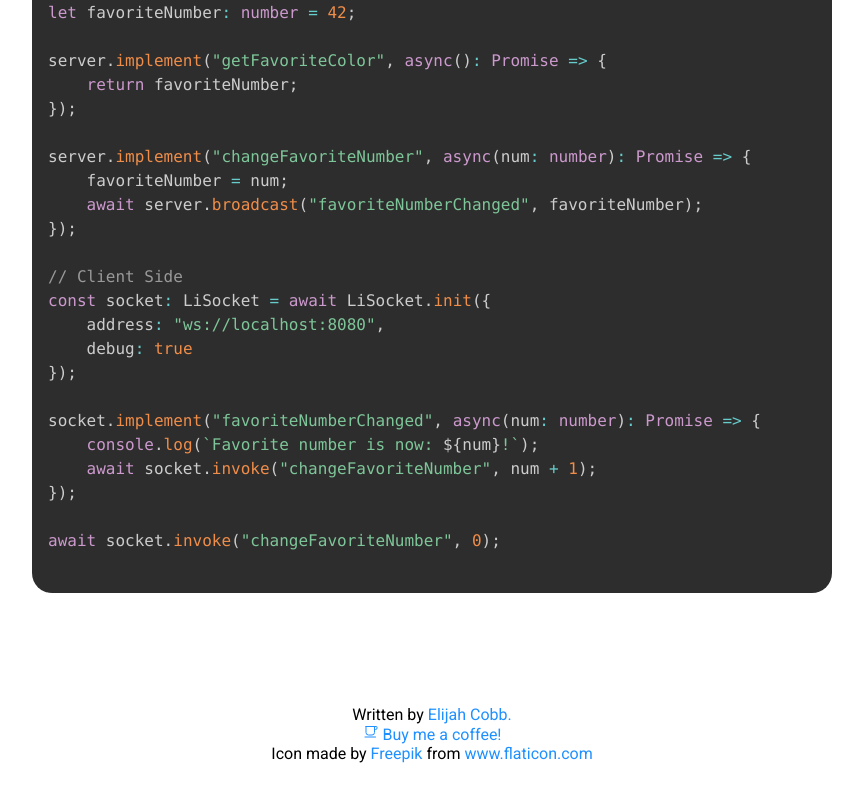
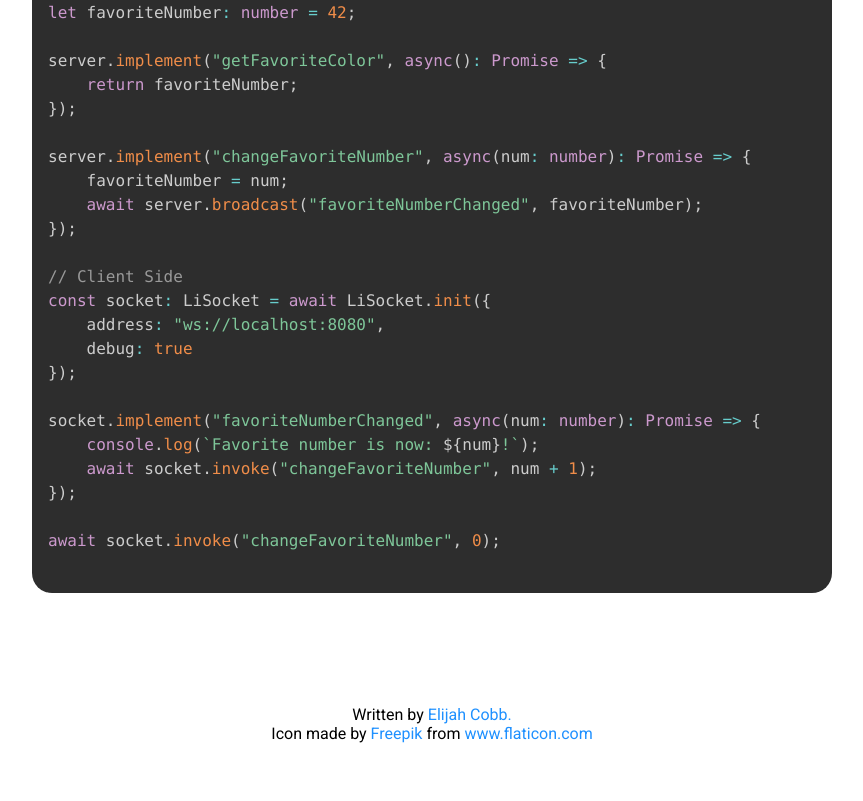
Before and after one commit to element-ts/element-ts.com, a plain HTML site: page index.html in a window 1280 px wide. Shown: the part 4941-5742 px from the top of the page, without its empty margins (208-1071 px from the left). Drawn offline with nearby package versions, Linux system fonts and the light colour scheme; some packages are replaced by stand-ins of ours; a script that the page names is missing.

Commit message:
buy me a coffee widget

```diff
--- a/index.html
+++ b/index.html
@@ -6,6 +6,7 @@
 	<link href="./css/index.css" rel="stylesheet"/>
 	<link href="./css/prism.css" rel="stylesheet"/>
 	<meta name="viewport" content="width=device-width, initial-scale=1.0">
+	<script data-name="BMC-Widget" src="https://cdnjs.buymeacoffee.com/1.0.0/widget.prod.min.js" data-id="elijahjcobb" data-description="Support me on Buy me a coffee!" data-message="Hello! Wanna buy my next coffee?" data-color="#5F7FFF" data-position="right" data-x_margin="32" data-y_margin="32"></script>
 </head>
 <body>
 	<header>
@@ -242,10 +243,6 @@ await socket.invoke("changeFavoriteNumber", 0);
 	</main>
 	<footer>
 		<p>Written by <a href="https://elijahcobb.com" target="_blank">Elijah Cobb.</a></p>
-		<a class="contact" href="https://www.buymeacoffee.com/elijahjcobb" target="_blank">
-			<ion-icon name="cafe-outline"></ion-icon>
-			<span>Buy me a coffee!</span>
-		</a>
 		<div>Icon made by <a href="https://www.flaticon.com/authors/freepik" title="Freepik">Freepik</a> from <a href="https://www.flaticon.com/" title="Flaticon">www.flaticon.com</a></div>
 	</footer>
 </body>
```
